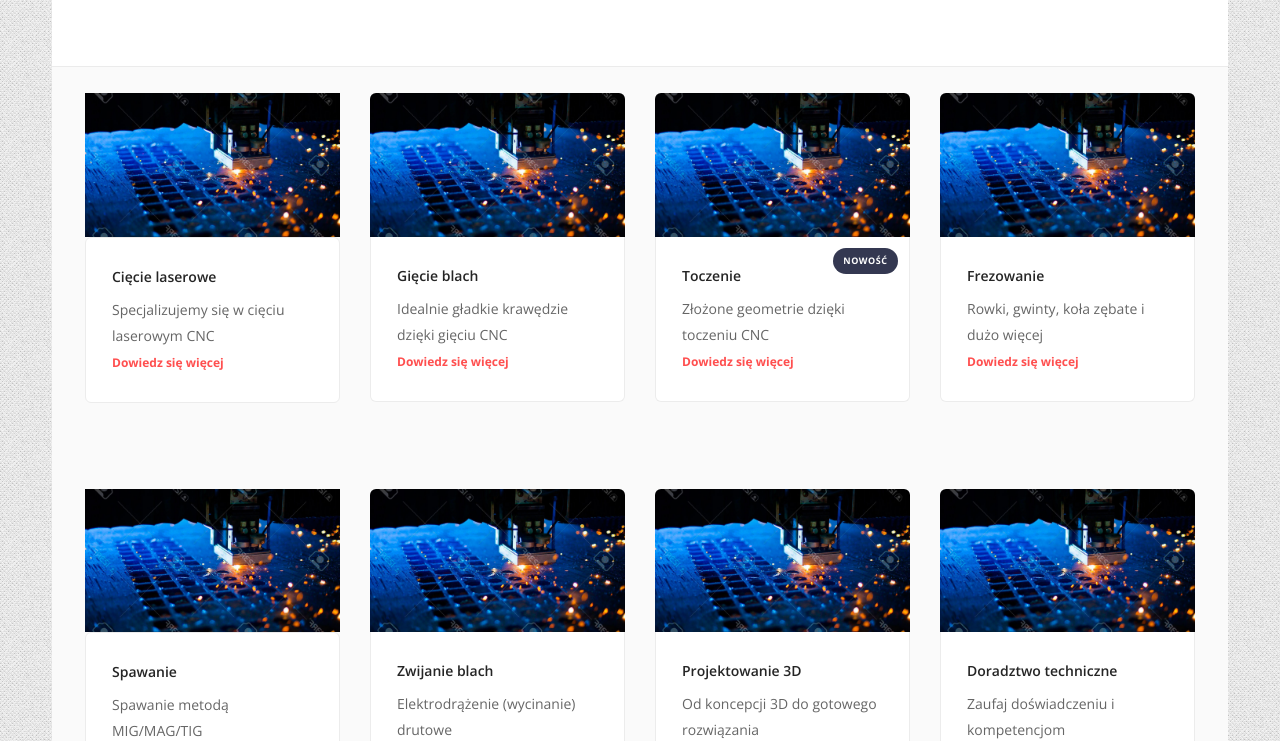
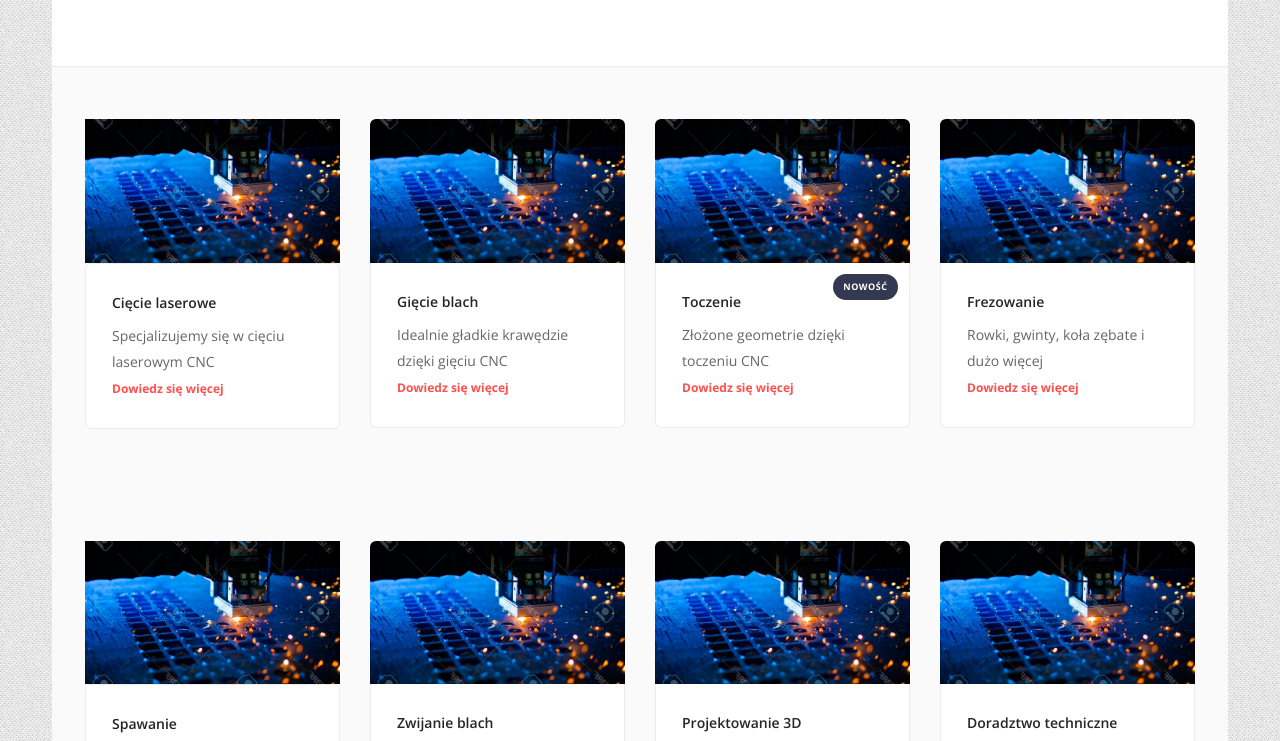
Before and after one commit to adzio2/axepromotion, a plain HTML site: page index2.html in a window 1280 px wide. Shown: the part 545-1286 px from the top of the page. Drawn offline with nearby package versions, Linux system fonts and the light colour scheme; files whose address does not match are found by name; a web font is replaced by a local one.

Commit message:
Update index2.html

```diff
--- a/index2.html
+++ b/index2.html
@@ -172,7 +172,7 @@
                 </div>
             </div>
         </section>
-        <section class="bg--secondary space--xxs">
+        <section class="bg--secondary space--xs">
             <div class="container">
                 <div class="row">
                     <div class="col-md-3">
```
